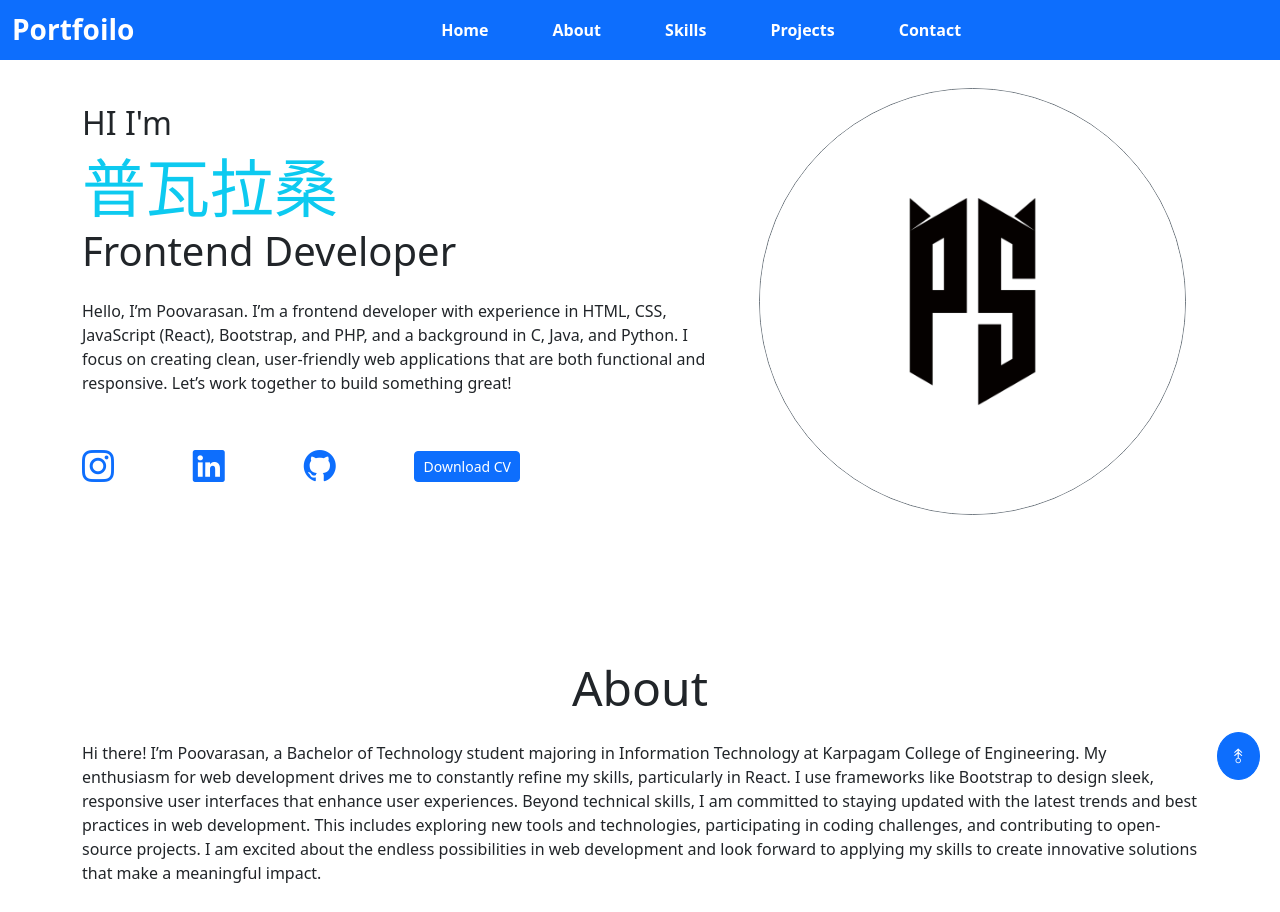
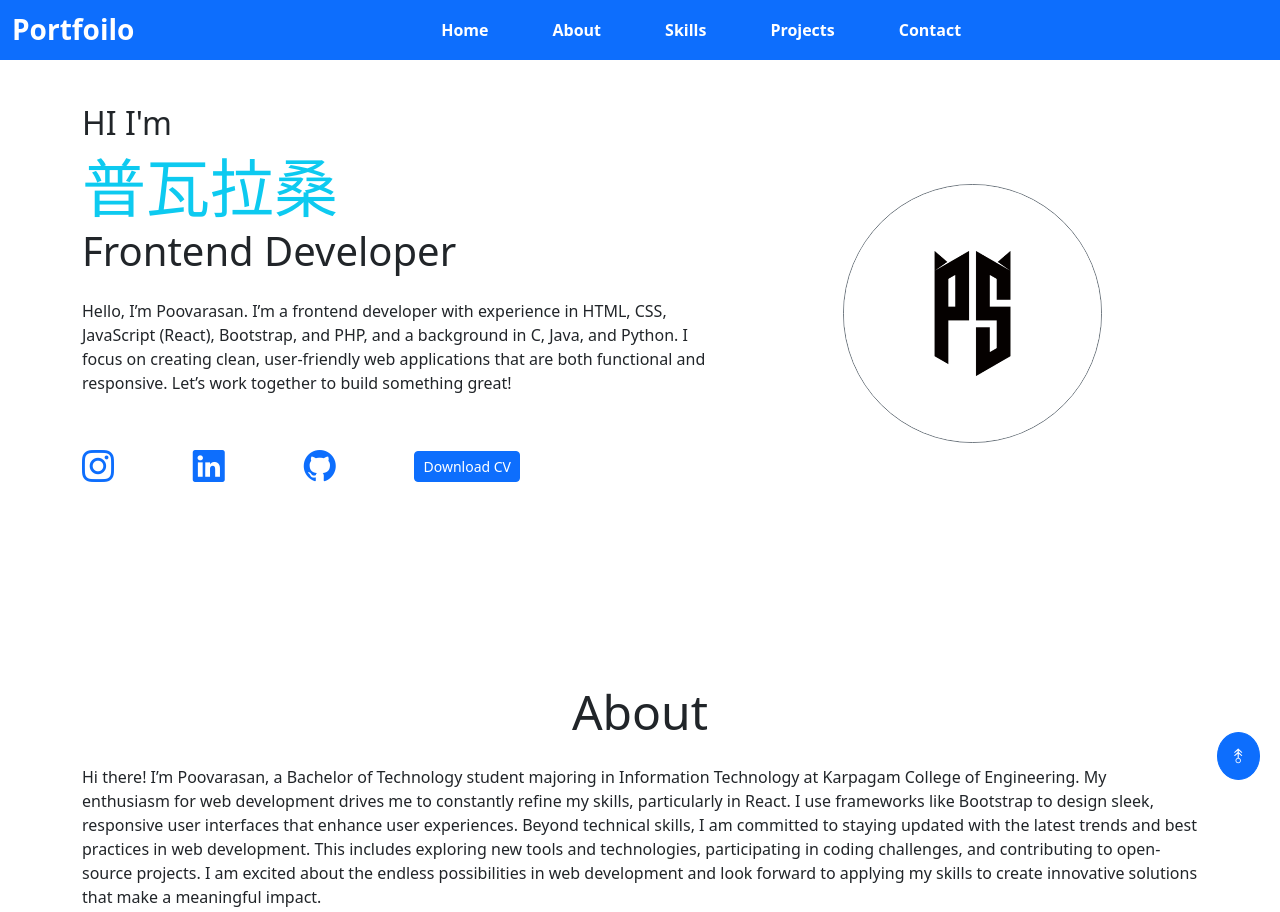
Before and after one commit to poovarasan13/Portfolio, a plain HTML site: page index.html in a window 1280 px wide. Shown: the top 912 px of the page. Drawn offline with nearby package versions, Linux system fonts and the light colour scheme.

Commit message:
index.html

```diff
--- a/index.html
+++ b/index.html
@@ -181,8 +181,8 @@
                 </div>
                 <div class="col-12 col-md-5 order-1 order-md-2 ">
                     <div class="container">
-                        <div class="row justify-content-center">
-                            <div class="col text-center">
+                        <div class="row justify-content-center p-lg-5">
+                            <div class="col text-center p-lg-5">
                                 <img src="./images/logo.jpg" class="img-fluid rounded-circle border border-secondary">
                             </div>
                         </div>
```
